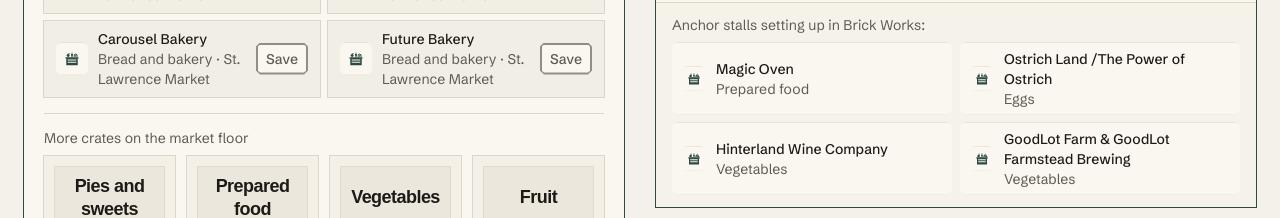
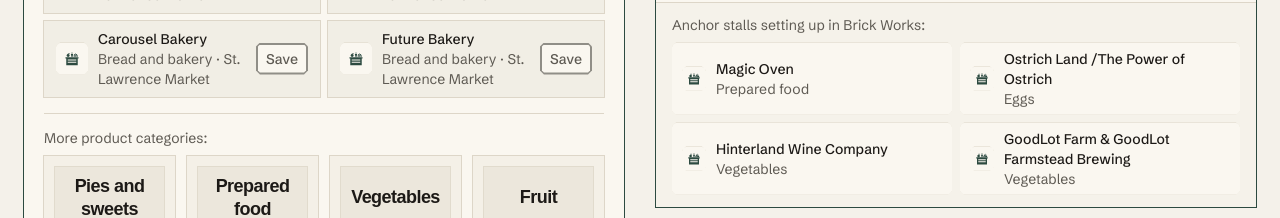
Before and after one commit to localgovy/marketregular, a Next.js app: page / in a window 1280 px wide. Shown: the part 2420-2638 px from the top of the page. Built offline with nearby package versions, Linux system fonts and the light colour scheme; no server answers; a web font is replaced by a local one.

Commit message:
Update home-atlas.tsx

```diff
--- a/src/components/home-atlas.tsx
+++ b/src/components/home-atlas.tsx
@@ -1768,7 +1768,7 @@ export function HomeAtlas({ data }: { data: HomeAtlasData }) {
                 {/* Secondary 4-Card Aisle Strip */}
                 <div className="mt-4 border-t border-border pt-3.5">
                   <p className="type-kicker mb-2 text-muted-foreground">
-                    More crates on the market floor
+                    More product categories:
                   </p>
                   <ul className="grid grid-cols-2 gap-3 sm:grid-cols-4">
                     {data.aisles
```
